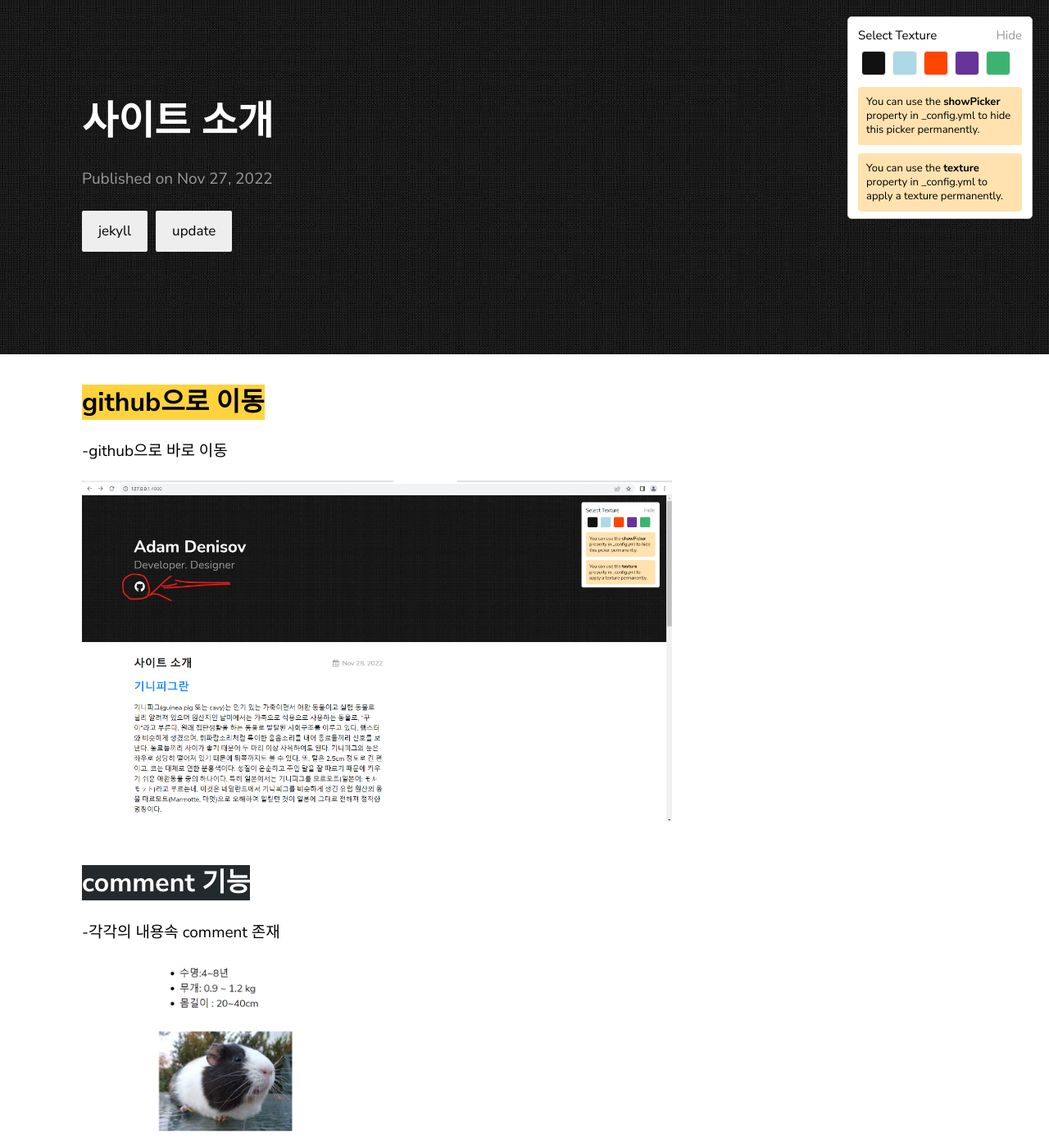
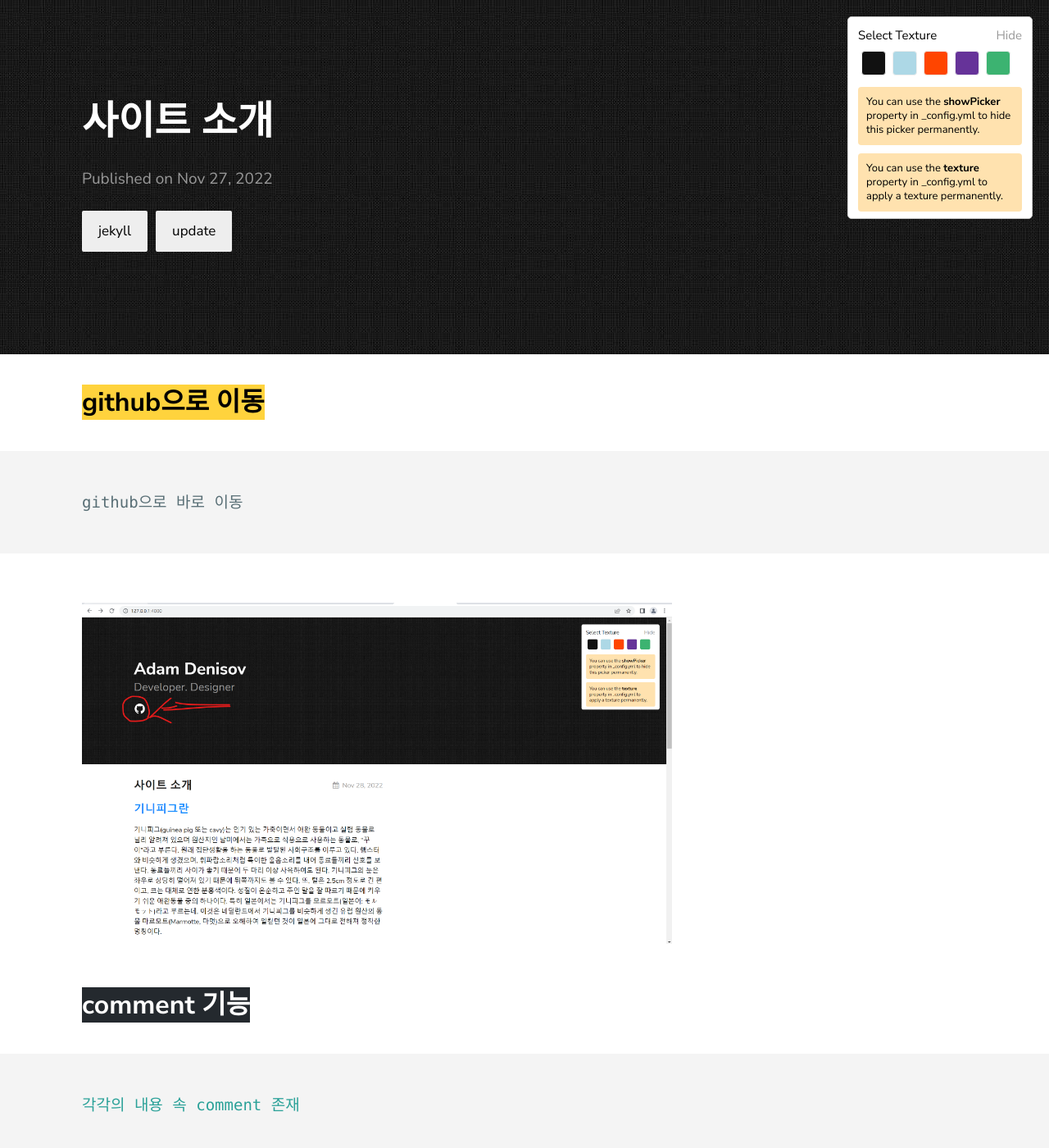
Before and after one commit to giniiipig/giniiipig.github.io, a Jekyll site: the page built from _posts/2022-11-28-사이트 소개.md, in a window 1280 px wide and 1400 px high. Shown: the whole window at 82% size. Built offline with Jekyll 4.4.1, drawn with Linux system fonts in a browser that asks for light colours; comment, search, counter and statistics services are not loaded.

Commit message:
Update 2022-11-28-사이트 소개.md

````diff
--- a/_posts/2022-11-28-사이트 소개.md
+++ b/_posts/2022-11-28-사이트 소개.md
@@ -7,9 +7,13 @@ comments: true
 ---
 
 ## <mark style='background-color: #ffd33d'> github으로 이동 </mark>
--github으로 바로 이동
+```ruby
+github으로 바로 이동
+```
 ![github이동](\assets\imge\githubpicture.png)
 
 ## <mark style='background-color: #24292e'><font color= "white"> comment 기능 </font></mark>
--각각의 내용속 comment 존재
+```yaml
+각각의 내용 속 comment 존재
+```
 ![comments](\assets\imge\comments.png)
````
